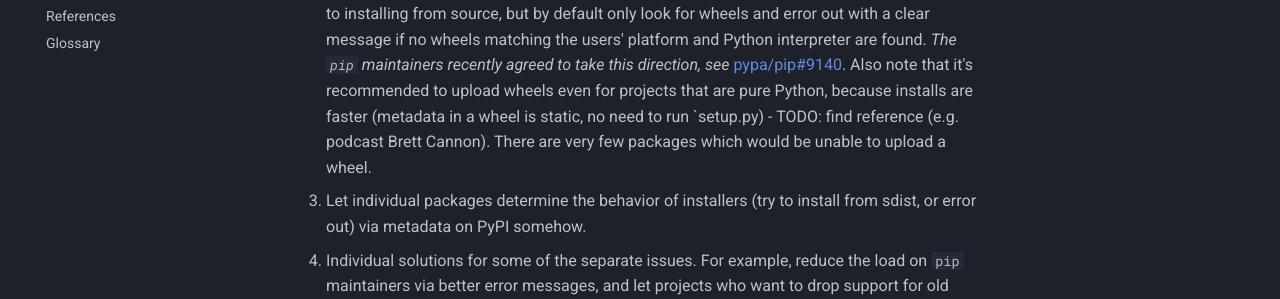
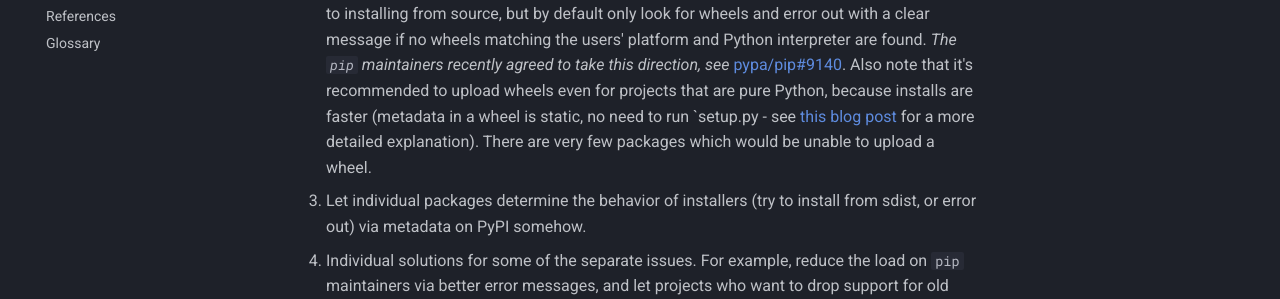
Before and after one commit to pypackaging-native/pypackaging-native, an MkDocs documentation site: the page built from docs/key-issues/unexpected_fromsource_builds.md, in a window 1280 px wide and 900 px high, scrolled down 1844 px. Shown: the part 461-760 px from the top of the window. Built offline with MkDocs 1.6.1 and Material for MkDocs 9.7.7, drawn with Linux system fonts in a browser that asks for light colours; comment, search, counter and statistics services are not loaded.

Commit message:
Add link to blog post on why to upload wheels for pure Python packages
Closes gh-10

```diff
--- a/docs/key-issues/unexpected_fromsource_builds.md
+++ b/docs/key-issues/unexpected_fromsource_builds.md
@@ -103,8 +103,10 @@ TODO
    [pypa/pip#9140](https://github.com/pypa/pip/issues/9140).
    Also note that it's recommended to upload wheels even for projects that are
    pure Python, because installs are faster (metadata in a wheel is static, no
-   need to run `setup.py) - TODO: find reference (e.g. podcast Brett Cannon).
-   There are very few packages which would be unable to upload a wheel.
+   need to run `setup.py - see
+   [this blog post](https://pradyunsg.me/blog/2022/12/31/wheels-are-faster-pure-python/)
+   for a more detailed explanation). There are very few packages which would be
+   unable to upload a wheel.
 3. Let individual packages determine the behavior of installers (try to install
    from sdist, or error out) via metadata on PyPI somehow.
 4. Individual solutions for some of the separate issues. For example, reduce
```
